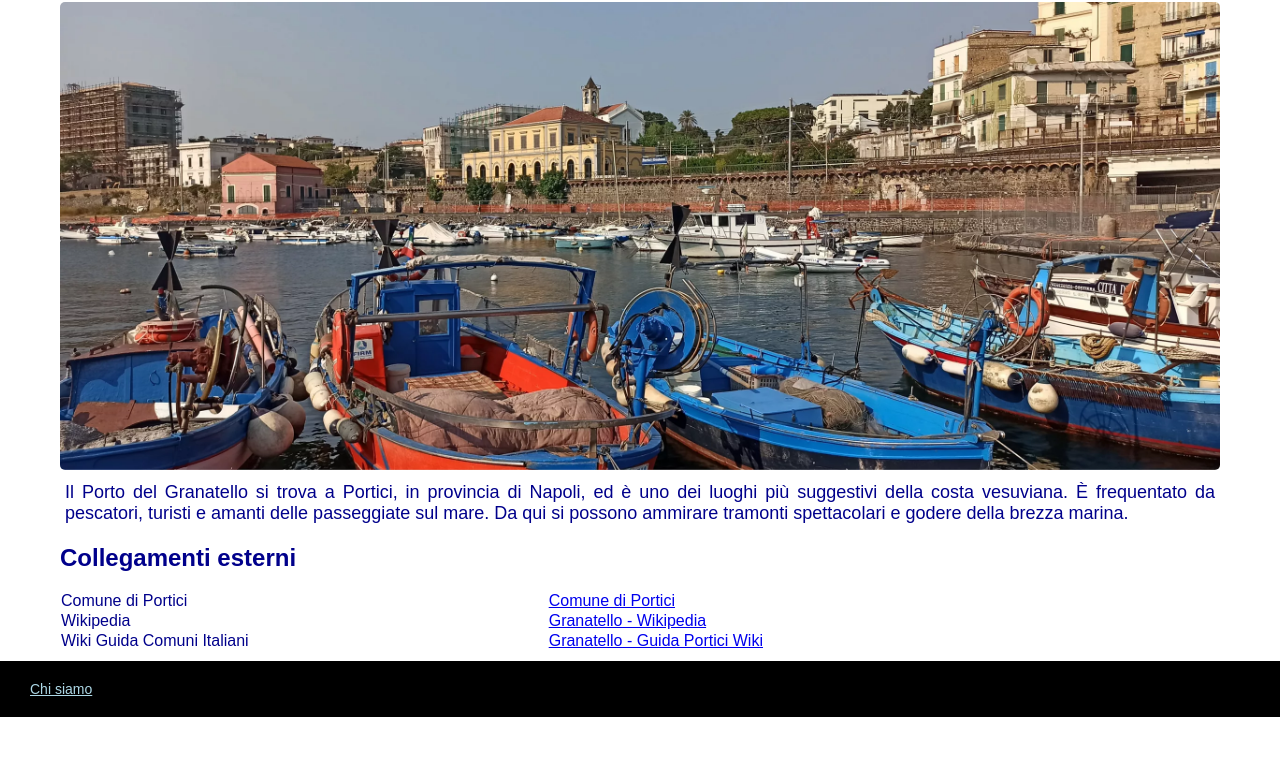
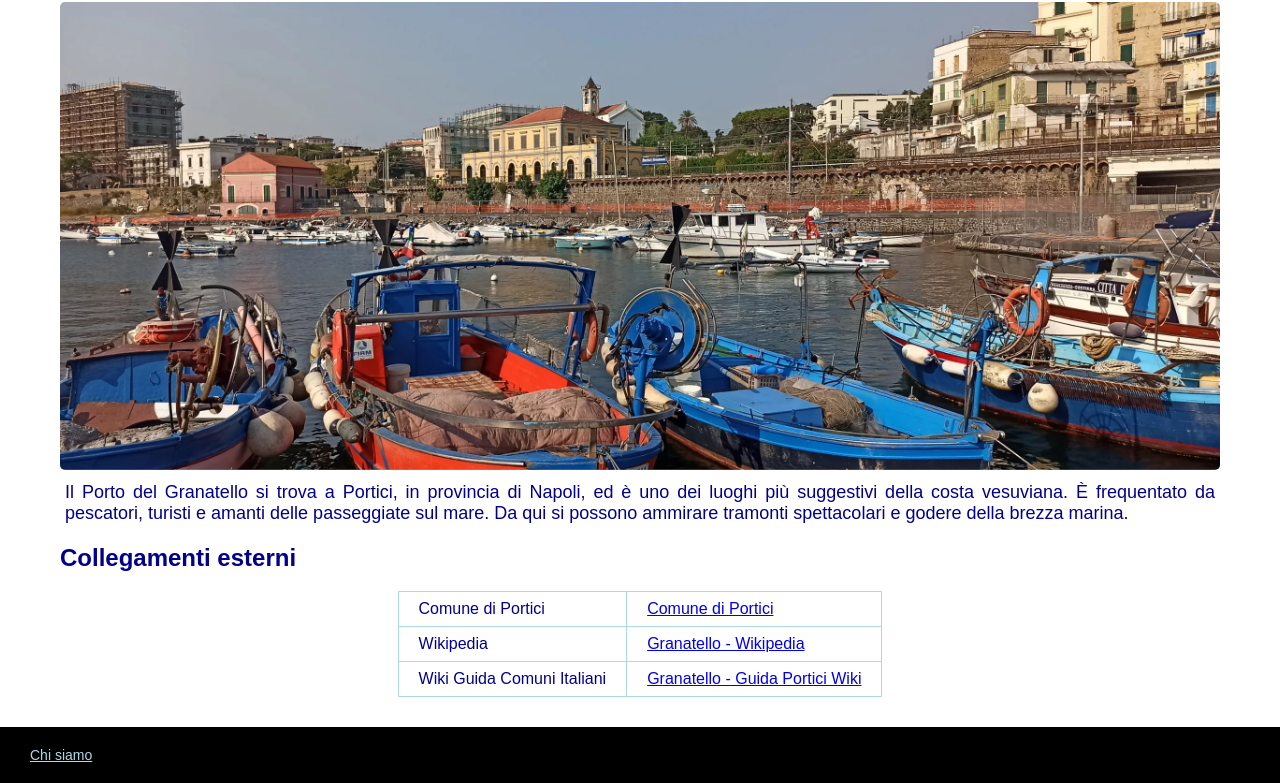
Before and after one commit to ciropalmieri-mca/granatello, a plain HTML site: page index.html in a window 1280 px wide. Shown: the part 110-893 px from the top of the page. Before the commit the page ends 827 px from the top, so only its background shows below. Drawn offline with Linux system fonts and the light colour scheme.

Commit message:
Update styles.css

```diff
--- a/styles.css
+++ b/styles.css
@@ -42,8 +42,13 @@ img {
 }
 
 table {
+  margin: auto;
   border-collapse: collapse;
-  width: 90%;
+  /* width: 90%; */
+}
+td {
+  padding: 8px 20px;
+  border: 1px solid lightblue;
 }
 
 html {
@@ -51,6 +56,7 @@ html {
 }
 
 footer {
+  margin-top: 30px;
   padding: 20px 30px;
   bottom: 0;
   width: 100%;
```
